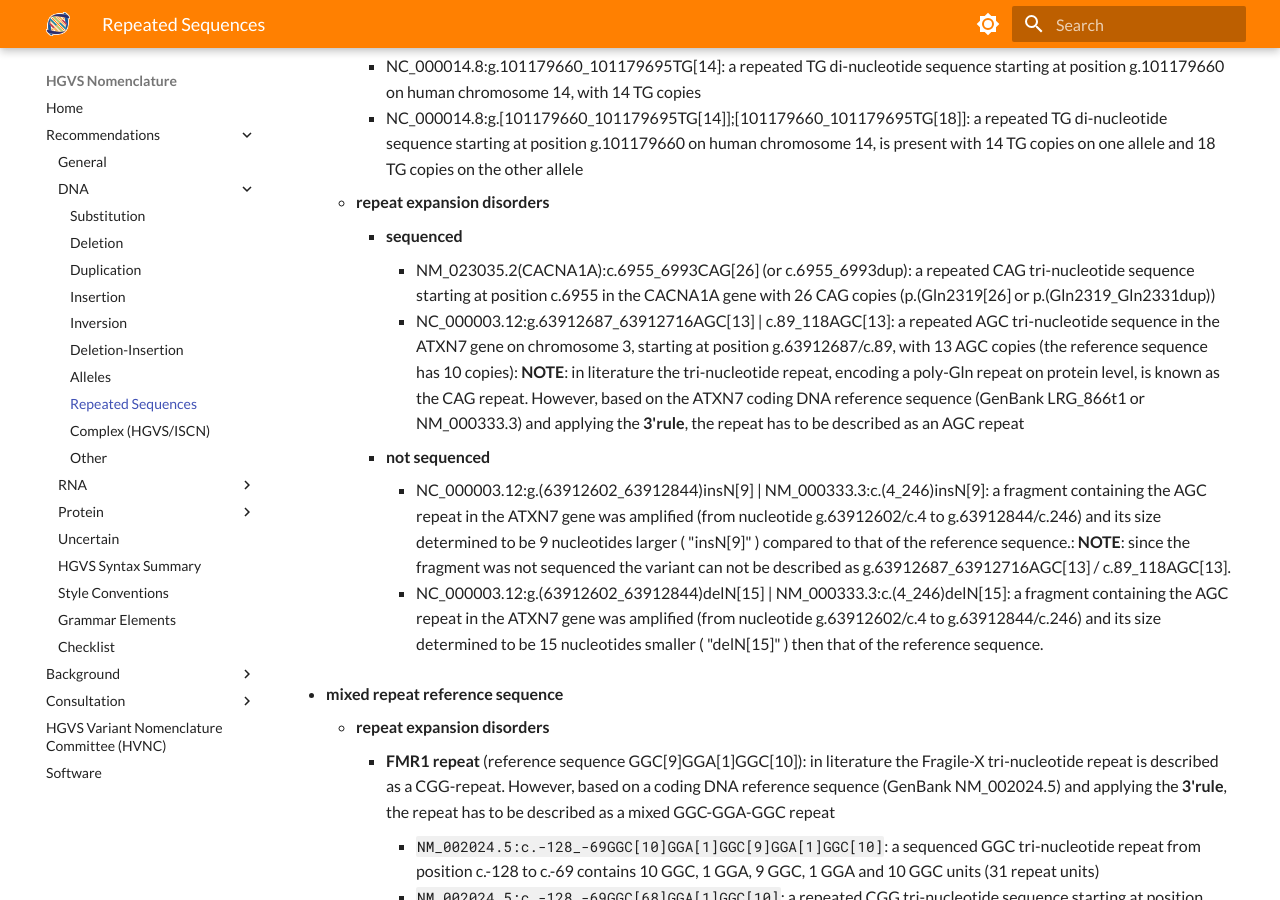
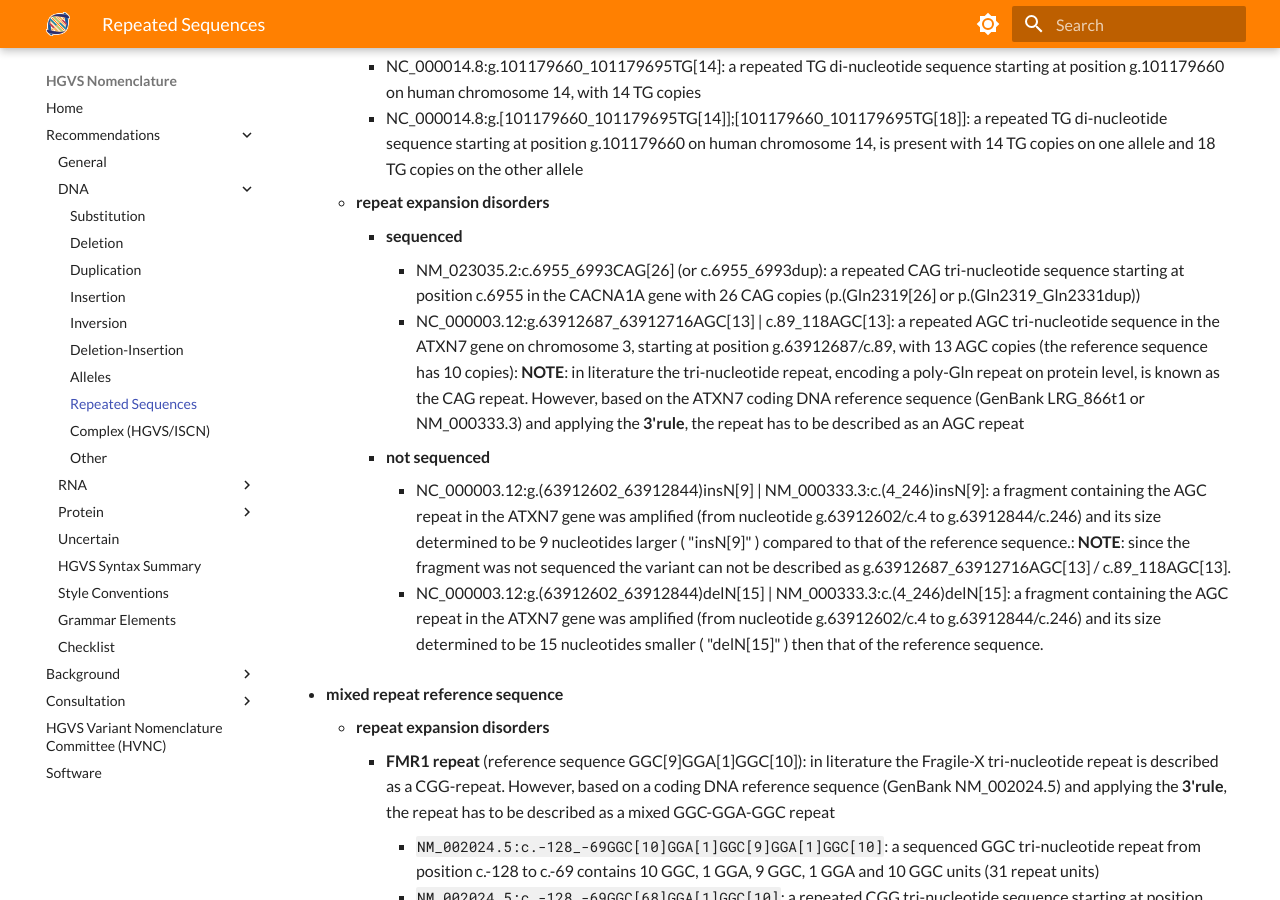
Before and after one commit to HGVSnomenclature/hgvs-nomenclature, an MkDocs documentation site: the page built from docs/recommendations/DNA/repeated.md, in a window 1280 px wide and 900 px high, scrolled down 894 px. Built offline with MkDocs 1.6.1 and Material for MkDocs 9.7.7, drawn with Linux system fonts in a browser that asks for light colours.

Commit message:
Update repeated.md
the addition of gene symbols is not allowed

```diff
--- a/docs/recommendations/DNA/repeated.md
+++ b/docs/recommendations/DNA/repeated.md
@@ -28,7 +28,7 @@ bin/pull-syntax -f docs/syntax.yaml dna.rpt
         - NC_000014.8:g.[101179660_101179695TG[14]];[101179660_101179695TG[18]]: a repeated TG di-nucleotide sequence starting at position g.101179660 on human chromosome 14, is present with 14 TG copies on one allele and 18 TG copies on the other allele
     - **repeat expansion disorders**
         - **sequenced**
-            - NM_023035.2(CACNA1A):c.6955_6993CAG[26] (or c.6955_6993dup): a repeated CAG tri-nucleotide sequence starting at position c.6955 in the CACNA1A gene with 26 CAG copies (p.(Gln2319[26] or p.(Gln2319_Gln2331dup))
+            - NM_023035.2:c.6955_6993CAG[26] (or c.6955_6993dup): a repeated CAG tri-nucleotide sequence starting at position c.6955 in the CACNA1A gene with 26 CAG copies (p.(Gln2319[26] or p.(Gln2319_Gln2331dup))
             - NC_000003.12:g.63912687_63912716AGC[13] | c.89_118AGC[13]: a repeated AGC tri-nucleotide sequence in the ATXN7 gene on chromosome 3, starting at position g.63912687/c.89, with 13 AGC copies (the reference sequence has 10 copies): **NOTE**: in literature the tri-nucleotide repeat, encoding a poly-Gln repeat on protein level, is known as the CAG repeat. However, based on the ATXN7 coding DNA reference sequence (GenBank LRG_866t1 or NM_000333.3) and applying the **3'rule**, the repeat has to be described as an AGC repeat
         - **not sequenced**
             - NC_000003.12:g.(63912602_63912844)insN[9] | NM_000333.3:c.(4_246)insN[9]: a fragment containing the AGC repeat in the ATXN7 gene was amplified (from nucleotide g.63912602/c.4 to g.63912844/c.246) and its size determined to be 9 nucleotides larger ( "insN[9]" ) compared to that of the reference sequence.: **NOTE**: since the fragment was not sequenced the variant can not be described as g.63912687_63912716AGC[13] / c.89_118AGC[13].
```
